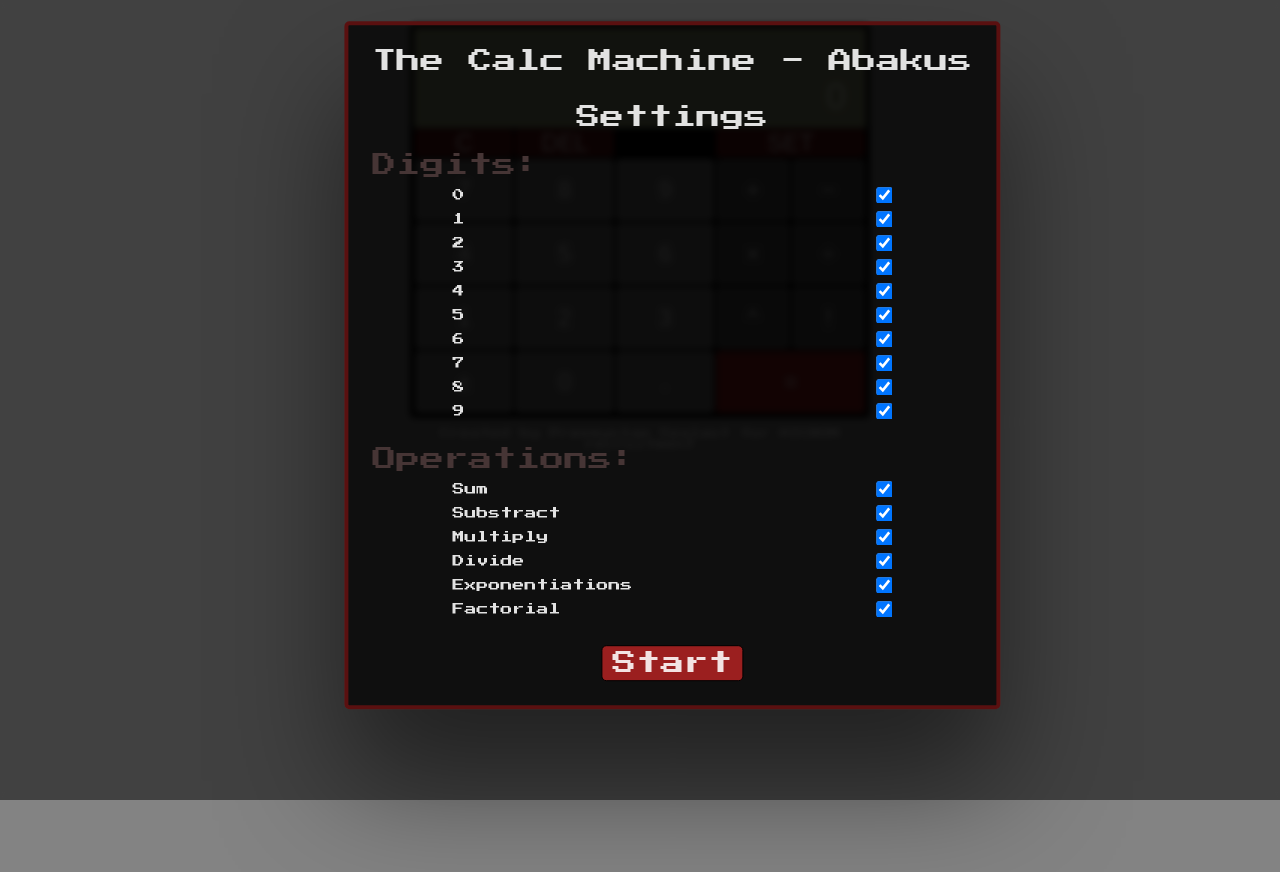
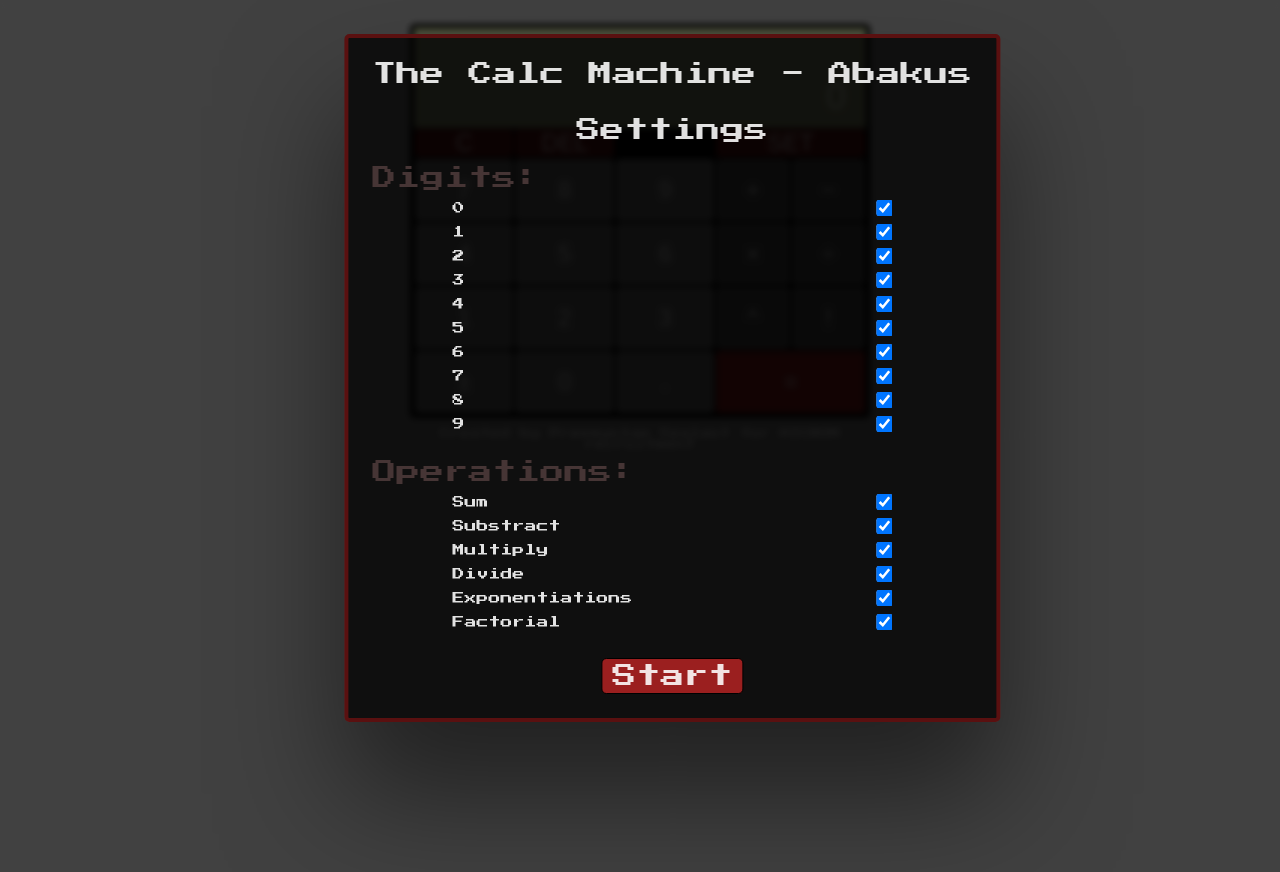
Before and after one commit to p-szalast/The-Calc-Machine, a website built with Parcel: page index.html in a window 1280 px wide. Before the commit the page ends 800 px from the top, so only its background shows below. Built offline with nearby package versions, Linux system fonts and the light colour scheme.

Commit message:
Cleaned version

```diff
--- a/CSS/style.css
+++ b/CSS/style.css
@@ -5,11 +5,10 @@
 
 .view__settings {
   position: absolute;
-  top: 10%;
   min-width: 400px;
   padding: 1rem;
   margin: 10px;
-  transform: translate(-10%, -10%);
+  transform: translate(-10%, 0);
   background-color: rgba(0, 0, 0, 0.767);
   border: 4px solid #5a1010;
   border-radius: 5px;
@@ -21,7 +20,7 @@
   position: absolute;
   top: 0;
   left: 0;
-  height: 100%;
+  height: 110%;
   width: 100%;
   background-color: rgba(0, 0, 0, 0.5);
   backdrop-filter: blur(3px);
@@ -30,6 +29,13 @@
 
 .box__container {
   display: flex;
+}
+
+.option__row {
+  display: flex;
+  align-items: center;
+  justify-content: space-between;
+  padding: 0 80px;
 }
 
 input[type='checkbox'] {
@@ -44,7 +50,6 @@ input[type='checkbox'] {
 
 .btn__start {
   /* display: inline-block; */
-  /* position: relative; */
   justify-content: center;
   padding: 5px 10px;
   background-color: #9b1f1f;
@@ -52,13 +57,11 @@ input[type='checkbox'] {
 }
 
 .btn__start:hover {
-  /* background-color: #5a1010; */
   color: black;
 }
 
 h2 {
   text-align: center;
-  /* font-size: 28px; */
   margin-bottom: 32px;
 }
 
@@ -91,19 +94,14 @@ h3 {
 /***********************/
 
 .display {
-  /* font-family: 'Press Start 2P', cursive; */
   font-family: sans-serif, cursive;
-
   display: flex;
   flex-direction: column;
   align-items: flex-end;
   justify-content: space-between;
   padding: 10px 20px;
-  /* margin: 5px; */
   min-height: 100px;
   background-color: #99a078;
-  /* box-shadow: 0 8px 20px 0 rgba(0, 0, 0, 0.055); */
-  /* word-wrap: break-word; */
 }
 
 .display__previous {
@@ -121,7 +119,7 @@ h3 {
 
 .display--error-message {
   font-size: 22px;
-  color: red;
+  /* color: red; */
   color: rgb(0, 0, 0);
 }
 
@@ -152,15 +150,11 @@ h3 {
   grid-template-columns: repeat(3, 1fr);
 }
 
-.btn__clear {
+/* .btn__clear {
   flex-basis: 200px;
-}
+} */
 
 .btn__nav {
-  display: inline-block;
-  justify-content: center;
-  min-width: 3rem;
-  /* min-height: 1.5rem; */
   background-color: #9b1f1fa9;
 }
 
@@ -174,20 +168,7 @@ h3 {
 
 .section__options {
   display: grid;
-  /* grid-template-columns: repeat(2, 1fr); */
 }
-
-/* moce this */
-.option__row {
-  display: flex;
-  align-items: center;
-  justify-content: space-between;
-  padding: 0 80px;
-}
-
-/* .btn__settings {
-  grid-column: 2;
-} */
 
 /************************/
 /* SECTION DIGITS  */
@@ -216,7 +197,7 @@ h3 {
 .section__operations {
   display: grid;
   grid-template-columns: repeat(2, 1fr);
-  grid-template-rows: repeat(4, minmax(64px, auto));
+  grid-template-rows: repeat(4, 64px);
 }
 
 .btn__operation,
```
Also changed, not shown: CSS/general.css (+0 -22 lines).
